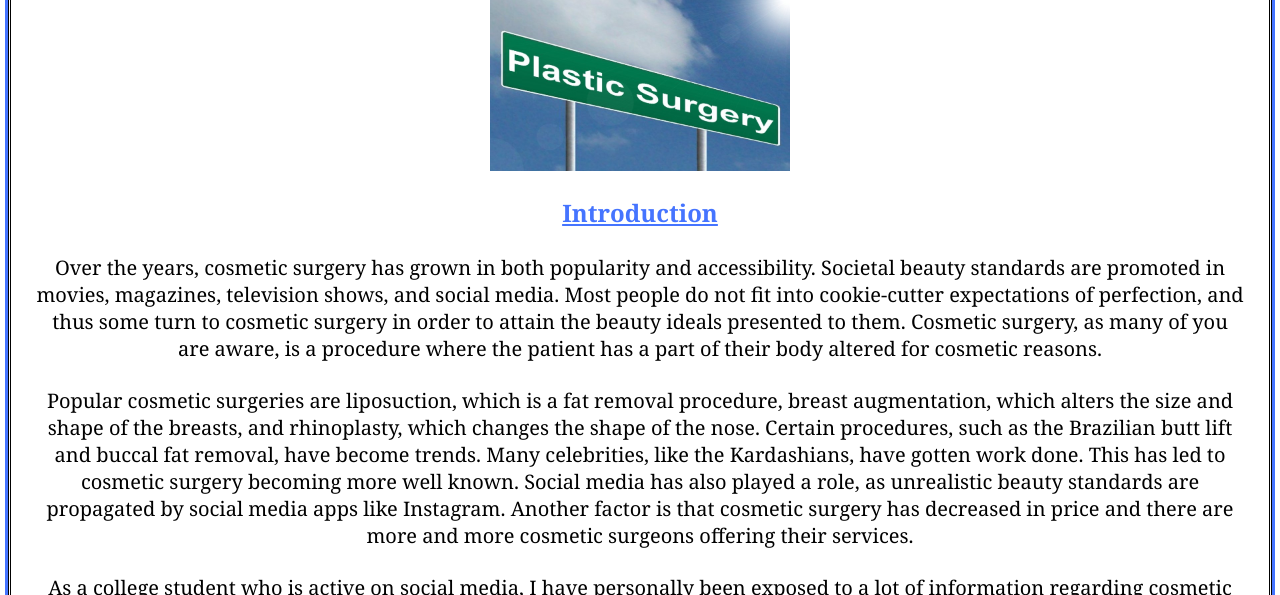
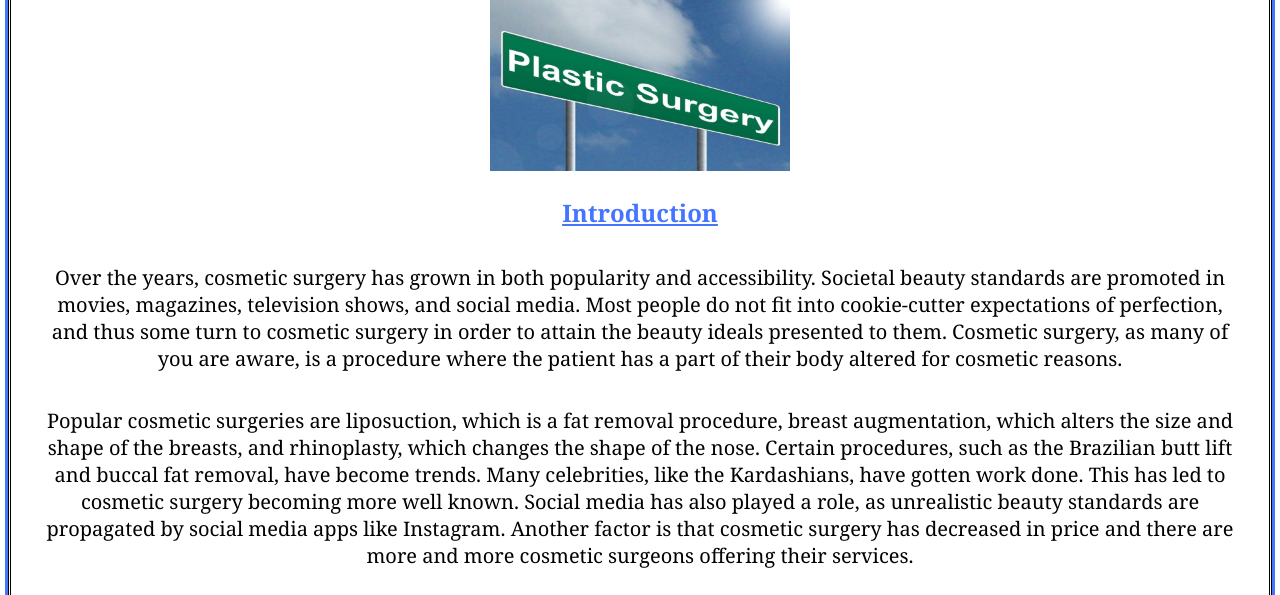
Before and after one commit to savannah7704/research-project-cw2, a plain HTML site: page index.html in a window 1280 px wide. Shown: the part 205-800 px from the top of the page. Drawn offline with Linux system fonts and the light colour scheme.

Commit message:
Update files.

```diff
--- a/index.css
+++ b/index.css
@@ -10,7 +10,7 @@ body{font-family: Cambria;
 }
 
 p {
-    margin: 25px;
+    margin: 35px;
     text-align: center;
     font-size: 20px;
 }
```
